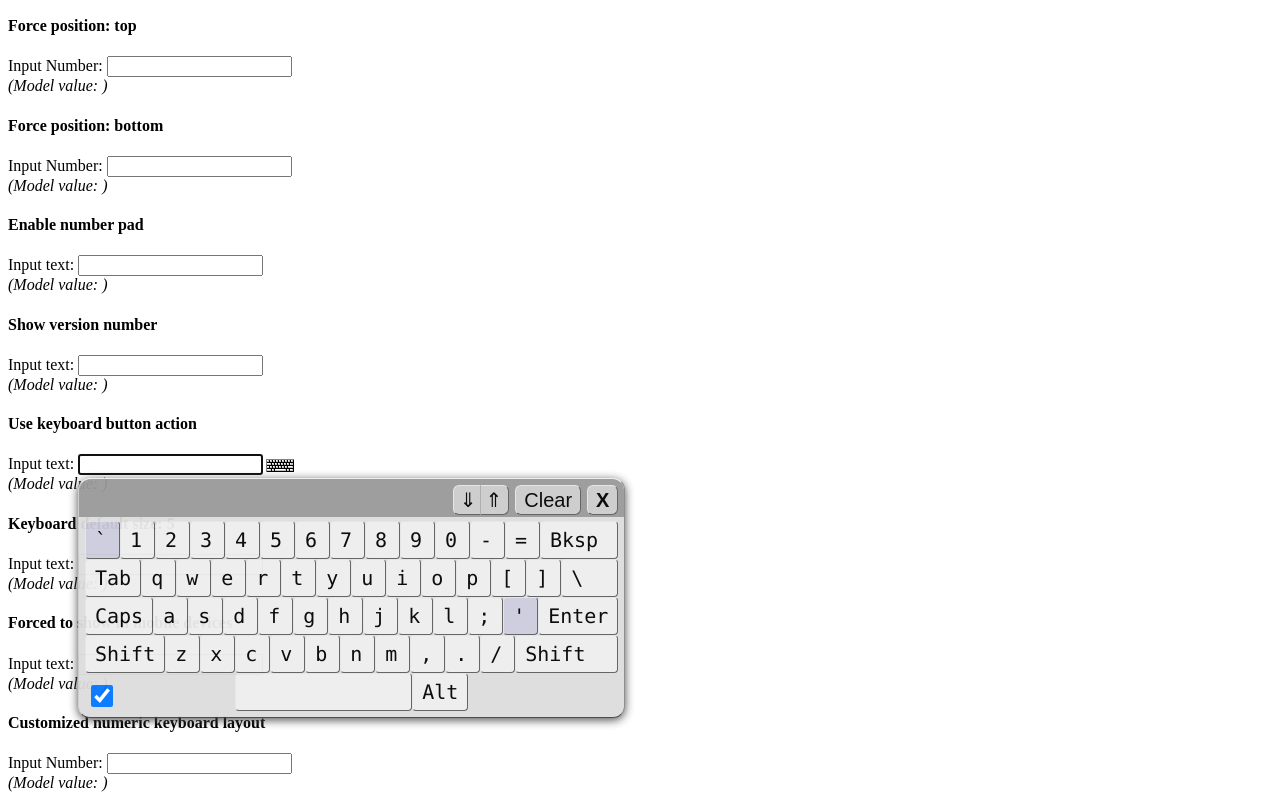
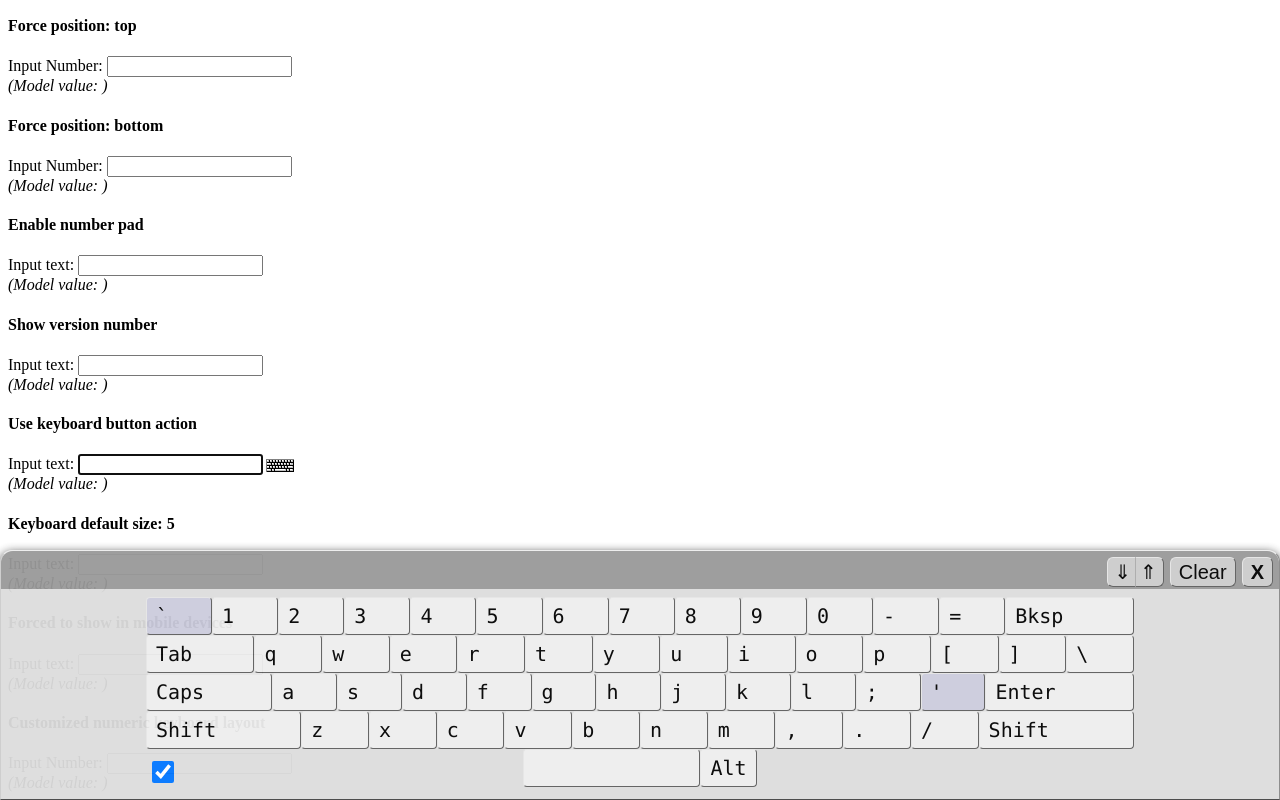
Before and after one commit to the-darc/angular-virtual-keyboard, a website: page demo/index.html in a window 1280 px wide. Both pictures are taken after a click on the picture "Display virtual keyboard interface". Shown: the part 648-1448 px from the top of the page. Drawn offline with nearby package versions, Linux system fonts and the light colour scheme; some packages are replaced by stand-ins of ours; files that its build step writes are made by us from their sources; a script that the page names is missing.

Commit message:
feat(position): add support to place the virtual keyboard fixed in the bottom of page

```diff
--- a/css/angular-virtual-keyboard.css
+++ b/css/angular-virtual-keyboard.css
@@ -5,9 +5,6 @@ table.keyboardInputMaster {
   border-right:1px solid #888888;
   border-bottom:1px solid #444444;
   border-left:1px solid #cccccc;
-  -webkit-border-radius:0.6em;
-  -moz-border-radius:0.6em;
-  border-radius:0.6em;
   -webkit-box-shadow:0px 2px 10px #444444;
   -moz-box-shadow:0px 2px 10px #444444;
   box-shadow:0px 2px 10px #444444;
@@ -26,6 +23,20 @@ table.keyboardInputMaster {
   -moz-user-select:none;
   cursor:default;
 }
+table.keyboardInputMaster {
+  -webkit-border-top-left-radius:0.6em;
+  -webkit-border-top-right-radius:0.6em;
+  -moz-border-top-left-radius:0.6em;
+  -moz-border-top-right-radius:0.6em;
+  border-top-left-radius:0.6em;
+  border-top-right-radius:0.6em;
+}
+table.keyboardInputMaster.relativeKeyboard {
+  -webkit-border-radius:0.6em;
+  -moz-border-radius:0.6em;
+  border-radius:0.6em;
+}
+
 table.keyboardInputMaster * {
   position:static;
   color:#000000;
@@ -67,6 +78,8 @@ table.keyboardInputMaster thead tr th {
   background-color:#999999;
   white-space:nowrap;
   text-align:right;
+}
+table.keyboardInputMaster thead tr th {
   -webkit-border-radius:0.6em 0.6em 0px 0px;
   -moz-border-radius:0.6em 0.6em 0px 0px;
   border-radius:0.6em 0.6em 0px 0px;
@@ -185,6 +198,7 @@ table.keyboardInputMaster tbody tr td table.keyboardInputCenter {
   width:auto;
   margin:0px auto;
 }
+
 table.keyboardInputMaster tbody tr td table tbody tr td {
   vertical-align:middle;
   padding:0px 0.45em;
@@ -205,7 +219,7 @@ table.keyboardInputMaster tbody tr td table tbody tr td {
   -o-transition:background-color .15s ease-in-out;
   transition:background-color .15s ease-in-out;
 }
-table.keyboardInputMaster tbody tr td table tbody tr td.last {
+table.keyboardInputMaster.relativeKeyboard tbody tr td table tbody tr td.last {
   width:99%;
 }
 table.keyboardInputMaster tbody tr td table tbody tr td.space {
@@ -269,3 +283,9 @@ table.keyboardInputMaster tbody tr td div var {
   vertical-align:middle;
   cursor:pointer;
 }
+
+.keyboardsArea table {
+  max-width: 1000px;
+  margin-left: auto;
+  margin-right: auto;
+}
--- a/demo/index.html
+++ b/demo/index.html
@@ -44,6 +44,8 @@
 			// 	'10': "Diminuir tamanho do teclado",
 			// 	'11': "Aumentar tamanho do teclado"
 			// };
+
+			VKI_CONFIG.relative = false;
 		}])
 		.controller('ExampleCtrl', ['$scope', function($scope){
 			// Your controller code comes here
@@ -70,7 +72,7 @@
 
 		<h4>Keyboard layout: Português Brasileiro</h4>
 		<div>
-			<label>Input text: </label><input type='text' ng-model="t03" ng-virtual-keyboard="{kt: 'Portugu\u00eas Brasileiro'}"/><br>
+			<label>Input text: </label><input type='text' ng-model="t03" ng-virtual-keyboard="{kt: 'Portugu\u00eas Brasileiro', relative: true}"/><br>
 			<em>(Model value: {{t03}})</em>
 		</div>
 
--- a/src/angular-virtual-keyboard.js
+++ b/src/angular-virtual-keyboard.js
@@ -59,7 +59,8 @@ angular.module('angular-virtual-keyboard', [])
 		'09': 'Version',
 		'10': 'Decrease keyboard size',
 		'11': 'Increase keyboard size'
-	}
+	},
+	relative: true
 })
 .service('ngVirtualKeyboardService', ['VKI_CONFIG', function(VKI_CONFIG) {
 	/*globals VKI */
@@ -68,6 +69,8 @@ angular.module('angular-virtual-keyboard', [])
 			config = config || {};
 			config.i18n = config.i18n || VKI_CONFIG.i18n;
 			config.kt = config.kt || VKI_CONFIG.kt;
+			config.relative = config.relative || VKI_CONFIG.relative;
+			config.keyCenter = config.keyCenter || VKI_CONFIG.keyCenter;
 
 			var vki = new VKI(config, VKI_CONFIG.layout, VKI_CONFIG.deadkey, inputCallback);
 			vki.attachVki(element);
--- a/src/vki-core.js
+++ b/src/vki-core.js
@@ -74,8 +74,9 @@ var VKI = function(customConfig, layout, deadKeys, keyInputCallback) {
   this.VKI_imageURI = config.imageURI !== undefined ? config.imageURI : "";  // If empty string, use imageless mode
   this.VKI_clickless = 0;  // 0 = disabled, > 0 = delay in ms
   this.VKI_activeTab = 0;  // Tab moves to next: 1 = element, 2 = keyboard enabled element
-  this.VKI_keyCenter = 3;
+  this.VKI_keyCenter = config.keyCenter || 3;
   this.VKI_forcePosition = config.forcePosition || false;
+  this.VKI_relative = config.relative === false ? false : true;
 
   this.VKI_isIE = /*@cc_on!@*/false;
   this.VKI_isIE6 = /*@if(@_jscript_version == 5.6)!@end@*/false;
@@ -264,6 +265,9 @@ var VKI = function(customConfig, layout, deadKeys, keyInputCallback) {
   this.VKI_keyboard = document.createElement('table');
   // this.VKI_keyboard.id = "keyboardInputMaster";
   this.VKI_keyboard.className = "keyboardInputMaster";
+  if (this.VKI_relative) {
+    self.VKI_keyboard.className += ' relativeKeyboard';
+  }
   this.VKI_keyboard.dir = "ltr";
   this.VKI_keyboard.cellSpacing = "0";
   this.VKI_keyboard.reflow = function() {
@@ -401,7 +405,15 @@ var VKI = function(customConfig, layout, deadKeys, keyInputCallback) {
 
   var tbody = document.createElement('tbody');
     var tr = document.createElement('tr');
-      var td = document.createElement('td');
+      var keyboardsArea = document.createElement('td');
+      keyboardsArea.className = 'keyboardsArea';
+
+        var keyboardsTable = document.createElement('table');
+          var keyboardsTr = document.createElement('tr');
+
+            /** keyboardInputText ***********************************************************/
+            var kbTextPad = document.createElement('td');
+            kbTextPad.className = 'keyboardInputTextPad';
               var div = document.createElement('div');
 
               if (this.VKI_deadBox) {
@@ -426,9 +438,11 @@ var VKI = function(customConfig, layout, deadKeys, keyInputCallback) {
                     vr.title = this.VKI_i18n['09'] + " " + this.VKI_version;
                     vr.appendChild(document.createTextNode("v" + this.VKI_version));
                   div.appendChild(vr);
-        } td.appendChild(div);
-        tr.appendChild(td);
+              }
+            kbTextPad.appendChild(div);
+            /*********************************************************** keyboardInputText **/
 
+            /** keyboardInputNumpad ***********************************************************/
             var kbNumpad = document.createElement('td');
                 kbNumpad.className = "keyboardInputNumpad";
             // kbNumpad.id = "keyboardInputNumpad";
@@ -444,10 +458,18 @@ var VKI = function(customConfig, layout, deadKeys, keyInputCallback) {
                         VKI_mouseEvents(ntd);
                           ntd.appendChild(document.createTextNode(this.VKI_numpad[x][y]));
                         ntr.appendChild(ntd);
-                } ntbody.appendChild(ntr);
-            } ntable.appendChild(ntbody);
+                    }
+                  ntbody.appendChild(ntr);
+                }
+              ntable.appendChild(ntbody);
             kbNumpad.appendChild(ntable);
-        tr.appendChild(kbNumpad);
+            /*********************************************************** keyboardInputNumpad **/
+          keyboardsTr.appendChild(kbTextPad);
+          keyboardsTr.appendChild(kbNumpad);
+
+        keyboardsTable.appendChild(keyboardsTr);
+      keyboardsArea.appendChild(keyboardsTable);
+    tr.appendChild(keyboardsArea);
   tbody.appendChild(tr);
   this.VKI_keyboard.appendChild(tbody);
 
@@ -770,6 +792,13 @@ var VKI = function(customConfig, layout, deadKeys, keyInputCallback) {
    *
    */
   this.VKI_position = function(force) {
+    if (!self.VKI_relative) {
+      self.VKI_keyboard.style.position = 'fixed';
+      self.VKI_keyboard.style.bottom = '0px';
+      self.VKI_keyboard.style.left = '0px';
+      self.VKI_keyboard.style.width = '100%';
+      return;
+    }
     if (self.VKI_target) {
       var kPos = VKI_findPos(self.VKI_keyboard), wDim = VKI_innerDimensions(), sDis = VKI_scrollDist();
       var place = false, fudge = self.VKI_target.offsetHeight + 3;
```
Also changed, not shown: README.md, release/angular-virtual-keyboard.css, release/angular-virtual-keyboard.js, release/angular-virtual-keyboard.min.js. Lines whose indentation alone changed are shown as unchanged.
